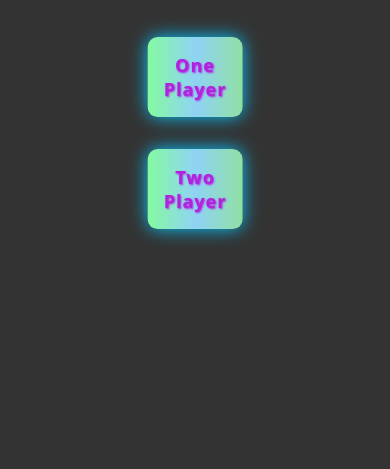
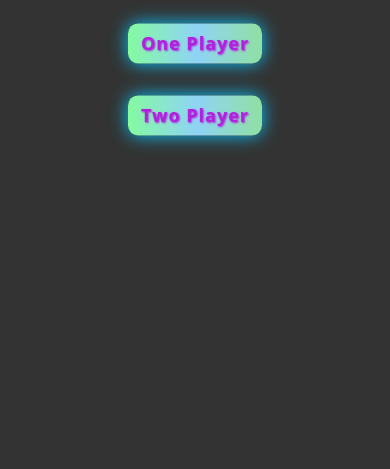
Before and after one commit to roshan798/Tic-Tac-Toe, a plain HTML site: page index.html in a window 390 px wide. Shown: the part 375-844 px from the top of the page. Drawn offline with Linux system fonts and the light colour scheme.

Commit message:
initial commit

```diff
--- a/styles.css
+++ b/styles.css
@@ -7,7 +7,8 @@ body {
   background-color:#333;;
 }
 .main-section {
-  width: fit-content;
+  width: 100%;
+  text-align: center;
   position: absolute;
   top: 50%;
   left: 50%;
@@ -21,13 +22,14 @@ body {
 .btn-wrapper {
   display: flex;
   padding: 1rem;
+  align-items: center;
   flex-direction: column;
 }
 
 .btn {
   text-decoration: none;
   margin: 1rem;
-  padding: 1rem;
+  padding: 1rem 1.5rem;
   text-align: center;
   color: #b022db;
   text-shadow: 1px 1px 2px #b818e9;
@@ -47,3 +49,13 @@ body {
 .btn:hover {
   box-shadow: 0 0 10px rgb(133, 235, 133);
 }
+
+@media only screen and (max-width:576px){
+  .btn{
+    width: fit-content;
+    padding: 0.5rem 0.8rem;
+  }
+  .main-section{
+    font-size: 12px;
+  }
+}
```
